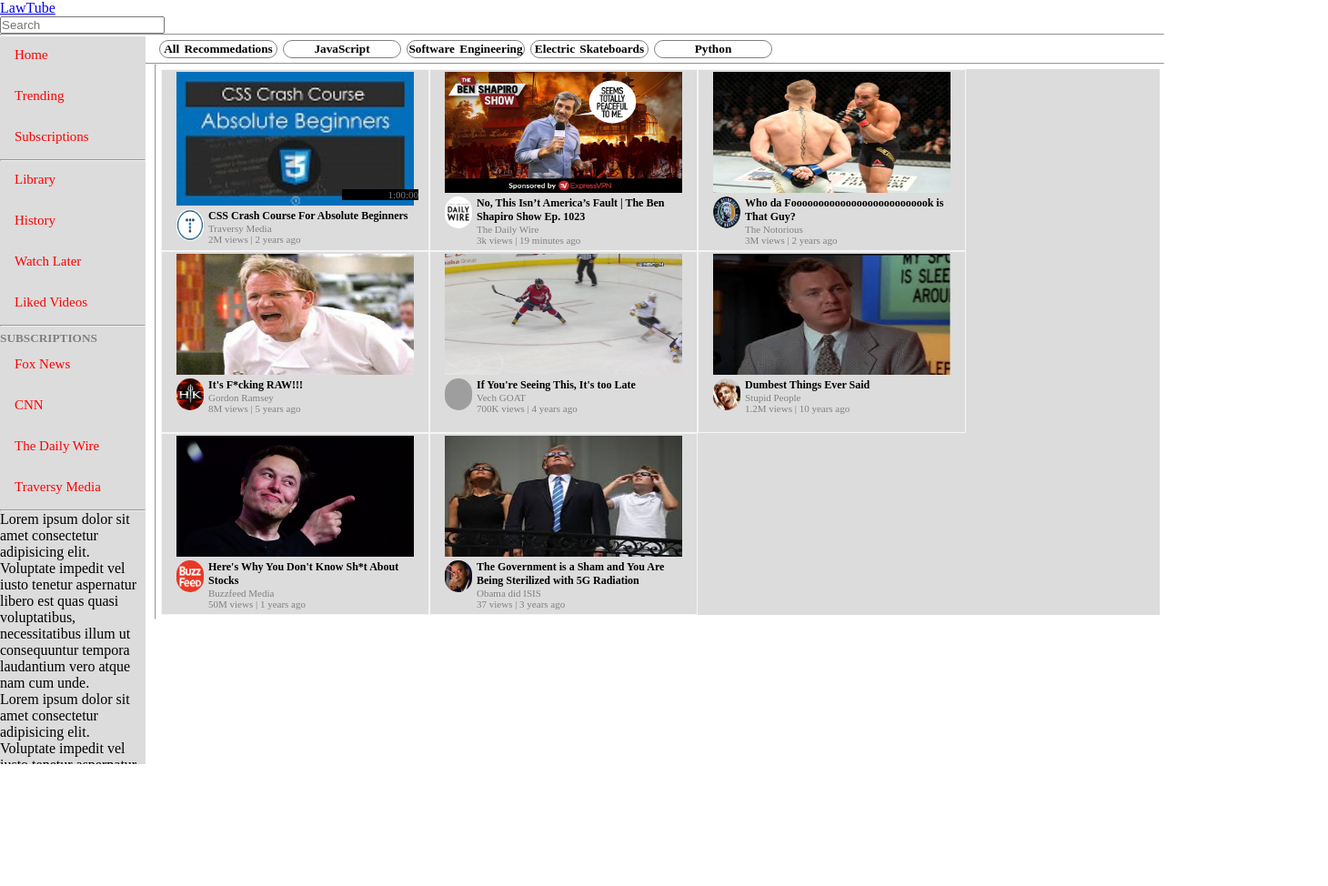
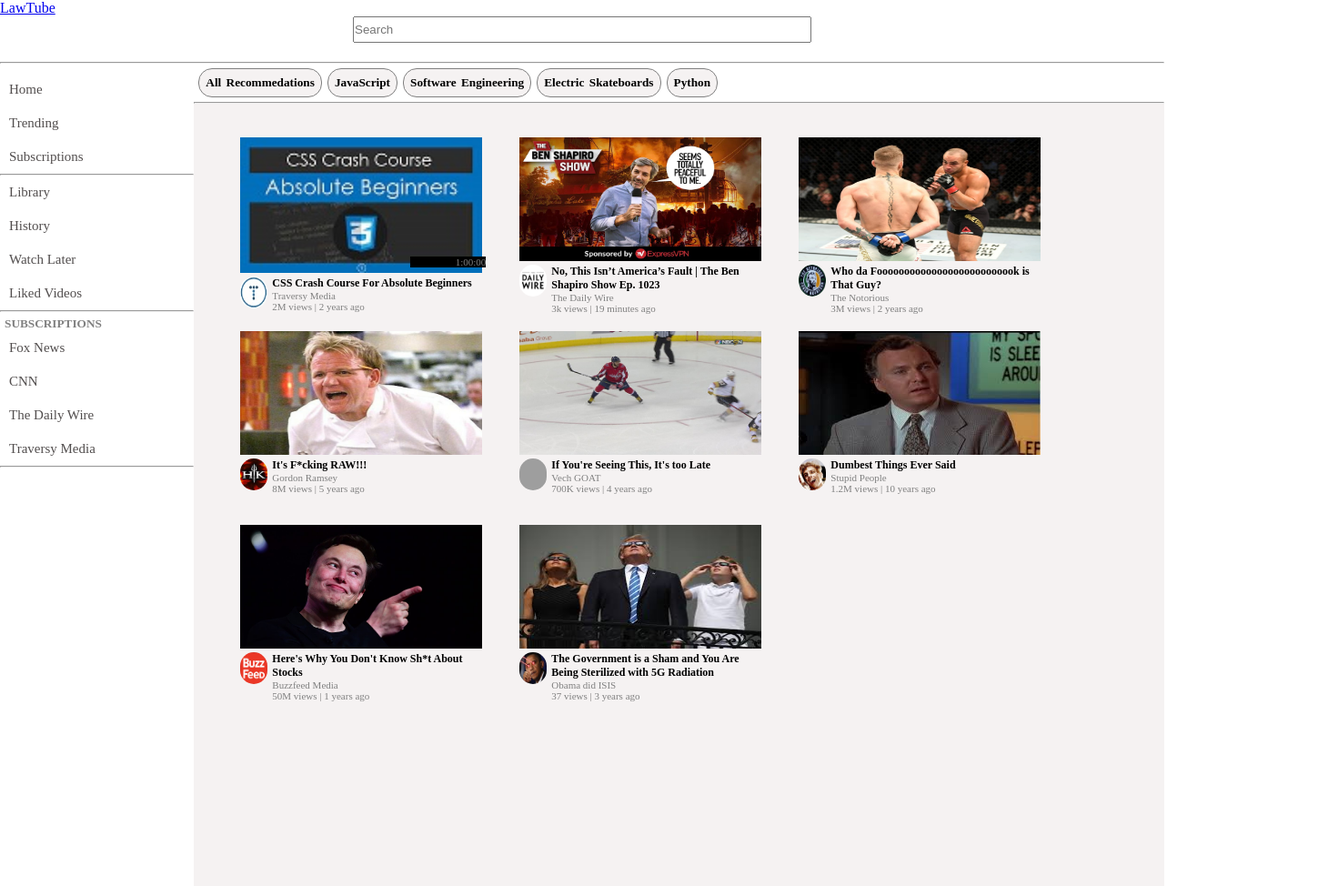
Before and after one commit to JackHammerLaw/JavaScript101, a plain HTML site: page YouTube Project/html/LawTube.html in a window 1280 px wide. Shown: the whole page at 91% size, 1460 px wide, since content can reach past the window. Before the commit the page ends 800 px from the top, so only its background shows below. Drawn offline with Linux system fonts and the light colour scheme; grey boxes are pictures that could not be loaded.

Commit message:
style: made some style changes to law tube

```diff
--- a/YouTube Project/html/LawTube.html
+++ b/YouTube Project/html/LawTube.html
@@ -2,18 +2,38 @@
 <html>
   <head>
     <title>LawTube</title>
-    <link rel="stylesheet" type="text/css"
-    href="css/style.css">
+    <link rel="stylesheet" type="text/css" href="css/style.css" />
   </head>
   <a href="LawTube.html">LawTube</a>
-<form action="process.php" method="GET">
+  <form action="process.php" method="GET" class="searchContainer">
     <div>
-        <input type="text"
-        placeholder="Search">
+      <input class="searchBar" type="text" placeholder="Search" />
     </div>
   </form>
-<hr>
+  <hr />
   <body>
+    <div class="container">
+      <div class="sidenav">
+        <a href="https://pornhub.com">Home</a>
+        <a href="#">Trending</a>
+        <a href="#">Subscriptions</a>
+        <hr />
+        <a href="#">Library</a>
+        <a href="#">History</a>
+        <a href="#">Watch Later</a>
+        <a href="#">Liked Videos</a>
+        <hr />
+        <h5>SUBSCRIPTIONS</h5>
+        <ul>
+          <li><a href="#">Fox News </a></li>
+          <li><a href="#">CNN </a></li>
+          <li><a href="#">The Daily Wire </a></li>
+          <li><a href="#">Traversy Media </a></li>
+        </ul>
+        <hr />
+      </div>
+
+      <div class="main">
         <div class="catrow">
           <div class="cat">
             <h5>All Recommedations</h5>
@@ -31,150 +51,84 @@
             <h5>Python</h5>
           </div>
         </div>
-<hr>
-    <div class="sidenav">
-        <a href="https://pornhub.com">Home</a>
-        <a href="#">Trending</a>
-        <a href="#">Subscriptions</a>
-        <hr>
-        <a href="#">Library</a>
-        <a href="#">History</a>
-        <a href="#">Watch Later</a>
-        <a href="#">Liked Videos</a>
-        <hr>
-        <h5>SUBSCRIPTIONS</h5>
-        <ul>
-            <li><a href="#">Fox News
-            </a></li>
-            <li><a href="#">CNN
-            </a></li>
-            <li><a href="#">The Daily Wire
-            </a></li>
-            <li><a href="#">Traversy Media
-            </a></li>
-        </ul>
-        <hr>
-        <p>Lorem ipsum dolor sit amet consectetur adipisicing elit. Voluptate impedit vel iusto tenetur aspernatur libero est quas quasi voluptatibus, necessitatibus illum ut consequuntur tempora laudantium vero atque nam cum unde.</p>
-        <p>Lorem ipsum dolor sit amet consectetur adipisicing elit. Voluptate impedit vel iusto tenetur aspernatur libero est quas quasi voluptatibus, necessitatibus illum ut consequuntur tempora laudantium vero atque nam cum unde.</p>
-    </div>
-
-    <div class="container">
-        <!-- <div class="catrow">
-            <div class="cat">
-                <h5>All Recommedations</h5>
-            </div>
-            <div class="cat">
-                <h5>JavaScript</h5>
-            </div>
-            <div class="cat">
-                <h5>Software Engineering</h5>
-            </div>
-            <div class="cat">
-                <h5>Electric Skateboards</h5>
-            </div>
-            <div class="cat">
-                <h5>Python</h5>
-            </div>
-        </div> -->
-        <hr>
-        <!-- <div class="sidenav">
-            <a href="https://pornhub.com">Home</a>
-            <a href="#">Trending</a>
-            <a href="#">Subscriptions</a>
-            <a href="#">Library</a>
-            <a href="#">History</a>
-            <a href="#">Watch Later</a>
-            <a href="#">Liked Videos</a>
-            <p>Lorem ipsum dolor sit amet consectetur adipisicing elit. Voluptate impedit vel iusto tenetur aspernatur libero est quas quasi voluptatibus, necessitatibus illum ut consequuntur tempora laudantium vero atque nam cum unde.</p>
-            <p>Lorem ipsum dolor sit amet consectetur adipisicing elit. Voluptate impedit vel iusto tenetur aspernatur libero est quas quasi voluptatibus, necessitatibus illum ut consequuntur tempora laudantium vero atque nam cum unde.</p>
-            <p>Lorem ipsum dolor sit amet consectetur adipisicing elit. Voluptate impedit vel iusto tenetur aspernatur libero est quas quasi voluptatibus, necessitatibus illum ut consequuntur tempora laudantium vero atque nam cum unde.</p>
-        </div> -->
+        <hr />
         <div class="vidrow">
           <div class="block">
             <div class="vidlength">
               <p class="timertext">1:00:00</p>
-                    <img src="../Images/vid1.jpg" class="p-box">
+              <img src="../Images/vid1.jpg" class="p-box" />
             </div>
             <div class="channelLogo">
-                        <img src="../Images/vid1logo.png" class="logo-box">
+              <img src="../Images/vid1logo.png" class="logo-box" />
             </div>
             <div>
               <h5>CSS Crash Course For Absolute Beginners</h5>
-                    <p>Traversy Media
-                    <br>2M views | 2 years ago
-                    </p>
+              <p>Traversy Media <br />2M views | 2 years ago</p>
             </div>
           </div>
           <div class="block">
-                <img src="../Images/vid2.jpg" class="p-box">
+            <img src="../Images/vid2.jpg" class="p-box" />
             <div class="channelLogo">
-                        <img src="../Images/vid2logo.png" class="logo-box">
+              <img src="../Images/vid2logo.png" class="logo-box" />
             </div>
-                <h5>No, This Isn’t America’s Fault | The Ben Shapiro Show Ep. 1023</h5>
-                <p> The Daily Wire
-                    <br>3k views | 19 minutes ago
-                </p>
+            <h5>
+              No, This Isn’t America’s Fault | The Ben Shapiro Show Ep. 1023
+            </h5>
+            <p>The Daily Wire <br />3k views | 19 minutes ago</p>
           </div>
           <div class="block">
-                <img src="../Images/vid3.jpg" class="p-box">
+            <img src="../Images/vid3.jpg" class="p-box" />
             <div class="channelLogo">
-                        <img src="../Images/vid3logo.png" class="logo-box">
+              <img src="../Images/vid3logo.png" class="logo-box" />
             </div>
             <h5>Who da Foooooooooooooooooooooooook is That Guy?</h5>
-                <p>The Notorious
-                    <br>3M views | 2 years ago
-                </p>
+            <p>The Notorious <br />3M views | 2 years ago</p>
           </div>
           <div class="block">
-                <img src="../Images/vid4.jpg" class="p-box">
+            <img src="../Images/vid4.jpg" class="p-box" />
             <div class="channelLogo">
-                        <img src="../Images/vid4logo.png" class="logo-box">
+              <img src="../Images/vid4logo.png" class="logo-box" />
             </div>
             <h5>It's F*cking RAW!!!</h5>
-                <p>Gordon Ramsey
-                    <br>8M views | 5 years ago
-                </p>
+            <p>Gordon Ramsey <br />8M views | 5 years ago</p>
           </div>
           <div class="block">
-                <img src="../Images/vid5.jpg" class="p-box">
+            <img src="../Images/vid5.jpg" class="p-box" />
             <div class="channelLogo">
-                        <img src="../Images/vid5logo.png" class="logo-box">
+              <img src="../Images/vid5logo.png" class="logo-box" />
             </div>
             <h5>If You're Seeing This, It's too Late</h5>
-                <p>Vech GOAT
-                    <br>700K views | 4 years ago
-                </p>
+            <p>Vech GOAT <br />700K views | 4 years ago</p>
           </div>
           <div class="block">
-                <img src="../Images/vid6.jpg" class="p-box">
+            <img src="../Images/vid6.jpg" class="p-box" />
             <div class="channelLogo">
-                        <img src="../Images/vid6logo.png" class="logo-box">
+              <img src="../Images/vid6logo.png" class="logo-box" />
             </div>
             <h5>Dumbest Things Ever Said</h5>
-                <p>Stupid People
-                    <br>1.2M views | 10 years ago
-                </p>
+            <p>Stupid People <br />1.2M views | 10 years ago</p>
           </div>
           <div class="block">
-                <img src="../Images/vid7.jpg" class="p-box">
+            <img src="../Images/vid7.jpg" class="p-box" />
             <div class="channelLogo">
-                        <img src="../Images/vid7logo.png" class="logo-box">
+              <img src="../Images/vid7logo.png" class="logo-box" />
             </div>
             <h5>Here's Why You Don't Know Sh*t About Stocks</h5>
-                <p>Buzzfeed Media
-                    <br>50M views | 1 years ago
-                </p>
+            <p>Buzzfeed Media <br />50M views | 1 years ago</p>
           </div>
           <div class="block">
-                <img src="../Images/vid8.jpg" class="p-box">
+            <img src="../Images/vid8.jpg" class="p-box" />
             <div class="channelLogo">
-                        <img src="../Images/vid8logo.png" class="logo-box">
+              <img src="../Images/vid8logo.png" class="logo-box" />
             </div>
-                <h5>The Government is a Sham and You Are Being Sterilized with 5G Radiation</h5>
-                <p>Obama did ISIS
-                    <br>37 views | 3 years ago
-                </p>
+            <h5>
+              The Government is a Sham and You Are Being Sterilized with 5G
+              Radiation
+            </h5>
+            <p>Obama did ISIS <br />37 views | 3 years ago</p>
+          </div>
         </div>
       </div>
     </div>
   </body>
+</html>
--- a/YouTube Project/html/css/style.css
+++ b/YouTube Project/html/css/style.css
@@ -1,120 +1,147 @@
-*{
-    padding:0;
-    margin:0;
+* {
+  padding: 0;
+  margin: 0;
 }
 
-.container{
-    flex:1;
-    margin:auto;
-    margin-left:170px;
-    margin-right:0px;
-    display:flex;
+html {
+  height: 100%;
+}
+* {
+  padding: 0;
+  margin: 0;
+}
+html,
+body,
+#fullheight {
+  min-height: 100% !important;
+  height: 100%;
+}
+#fullheight {
+  width: 250px;
+  background: blue;
+}
+
+.searchBar {
+  height: 25px;
+  width: 500px;
+}
+.searchContainer {
+  height: 50px;
+  text-align: center;
+}
+
+.container {
+  display: flex;
   flex-direction: row;
+  display: flex;
+  flex-direction: row;
+  height: 100%;
+  border: none;
 }
-.catrow{
-    text-align:left;
-    display:inline-block;
-    overflow-block:block;
-    width:100%;
-    word-spacing:2px;
-    padding:5px;
-    margin:0px;
-    margin-left: 170px;
+.main {
+  flex: 5;
+}
+.catrow {
+  text-align: left;
+  display: inline-block;
+  overflow-block: block;
+  width: 100%;
+  word-spacing: 2px;
+  padding: 5px;
+  margin: 0px;
   margin-bottom: 0px;
   background-color: white;
 }
-.cat{
-    display:inline-block;
-    width:130px;
-    height:20px;
-    border:1px solid gray;
-    border-radius:15px;
-    padding:1px;
-    margin:0px;
-    box-sizing:border-box;
-    text-align:center;
+.cat {
+  display: inline-block;
+  /* width: 130px;
+  height: 20px; */
+  border: 1px solid gray;
+  border-radius: 15px;
+  padding: 7px;
+  margin: 0px;
+  box-sizing: border-box;
+  text-align: center;
+  background-color: #f5f2f2;
 }
 
-.sidenav{
-    position:fixed;
-    margin-top:40px;
-    height:100%;
-    width:160px;
-    background-color:gainsboro;
-    z-index:1;
-    top:0;
-    left:50;
-    overflow-x:hidden;
-    padding-top:0px;
+.sidenav {
+  margin-top: 10px;
+  height: 100%;
+  background-color: white;
+  flex: 1;
+  padding-top: 0px;
+  border: none;
 }
-.sidenav:hover{
-    overflow-y:scroll;
+.sidenav:hover {
+  overflow-y: scroll;
+  border: none;
 }
 
-.sidenav a{
-    padding:12px 8px 16px 16px;
-    text-decoration:none;
-    font-size:15px;
-    color:red;
-    display:block;
+.sidenav a {
+  padding: 10px;
+  text-decoration: none;
+  font-size: 15px;
+  color: #524e4e;
+  display: block;
 }
 
-.sidenav h5{
+.sidenav h5 {
   color: gray;
   padding-top: 5px;
+  padding-left: 5px;
 }
 
-.block{
+.block {
   position: relative;
-    display:inline-block;
-    float:left;
-    overflow:auto;
-    width:295px;
-    height:200px;
-    border:1px solid whitesmoke;
-    padding:1px;
-    padding-top:2px;
-    margin:0px;
-    box-sizing:border-box;
-    text-align:center;
+  display: inline-block;
+  float: left;
+  overflow: auto;
+  width: 295px;
+  height: 200px;
+  /* border: 1px solid whitesmoke; */
+  padding: 1px;
+  padding-top: 2px;
+  margin: 0px;
+  /* box-sizing: border-box; */
+  text-align: center;
+  margin: 5px;
 }
 
-.block h5{
-    font-size:12px;
+.block h5 {
+  font-size: 12px;
   text-align: left;
-    padding-left:50px;
-    padding-right:15px;
+  padding-left: 50px;
+  padding-right: 15px;
 }
 
-.block p{
-    font-size:11px;
-    text-align:left;
-    color:gray;
-    padding-left:50px;
+.block p {
+  font-size: 11px;
+  text-align: left;
+  color: gray;
+  padding-left: 50px;
 }
-.p-box{
-    width:90%;
-    height:68%;
-    position:right;
+.p-box {
+  width: 90%;
+  height: 68%;
+  position: right;
   padding-top: 2px;
   padding-right: 0px;
-    padding:0px;
+  padding: 0px;
 }
 
-.vidrow{
-    display:inline-block;
-    text-align:center;
-    align-self:center;
-    flex:1;
-    margin:5px;
-    background-color:gainsboro;
+.vidrow {
+  background-color: #f5f2f2;
+  height: 100%;
+  border: none;
+  padding: 30px;
 }
 
-.viddesc{
+.viddesc {
   display: inline-block;
 }
 
-.channelLogo{
+.channelLogo {
   /* position: absolute;
     left:0;
     top:3;
@@ -122,27 +149,27 @@
     border-radius: 15px; */
 }
 
-.logo-box{
-    border-radius:25px;
-    height:30px;
-    width:30px;
-    margin-left:16px;
+.logo-box {
+  border-radius: 25px;
+  height: 30px;
+  width: 30px;
+  margin-left: 16px;
   position: absolute;
-    left:0;
-    top:3;
+  left: 0;
+  top: 3;
   height: 35px;
   border-radius: 15px;
 }
 
-.vidlength{
+.vidlength {
   position: relative;
 }
 
-.timertext{
+.timertext {
   z-index: 50;
   font-size: 90px;
   position: absolute;
-    bottom:10px;
-    right:10px;
+  bottom: 10px;
+  right: 10px;
   background-color: black;
 }
```
Lines whose indentation alone changed are shown as unchanged.
